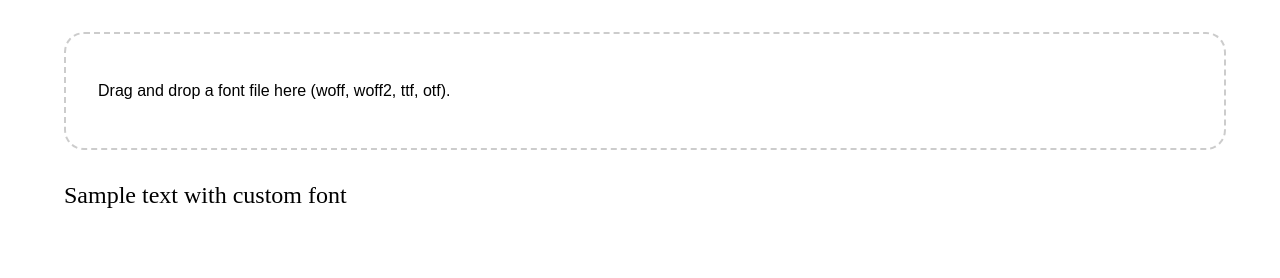
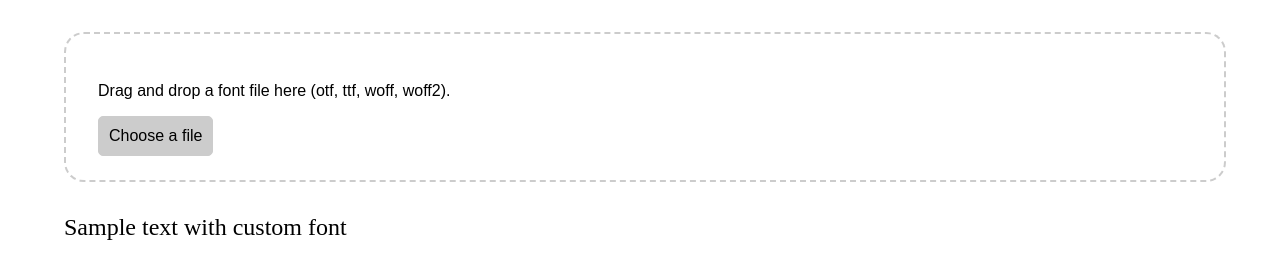
Before and after one commit to jokedewinter/matd, a plain HTML site: page _upload/index.html in a window 1280 px wide. Drawn offline with Linux system fonts and the light colour scheme.

Commit message:
Adding button for file upload

```diff
--- a/_upload/index.html
+++ b/_upload/index.html
@@ -9,9 +9,11 @@
 
 <body>
 
-    <div id="dropzone" class="dropzone">
-		<p>Drag and drop a font file here (woff, woff2, ttf, otf).</p>
-    </div>
+	<form id="dropzone" class="dropzone">
+		<p>Drag and drop a font file here (otf, ttf, woff, woff2).</p>
+		<label class="button" for="fileElem">Choose a file</label>
+		<input type="file" id="fileElem" accept=".otf, .ttf, .woff, .woff2" onchange="handlefiles(this.files)">
+	</form>
 
     <div class="text">
 		<p>Sample text with custom font</p>
--- a/_upload/screen.css
+++ b/_upload/screen.css
@@ -11,7 +11,7 @@ body {
 	height: 50px;
 	border: 2px dashed #ccc;
 	border-radius: 20px;
-	padding: 2em;
+	padding: 2em 2em 4em 2em;
 	margin-bottom: 2em;
 }
 
@@ -31,3 +31,20 @@ body {
 	font-size: 24px;
 	font-family: 'ProofingFont';
 }
+
+.button {
+  display: inline-block;
+  padding: 10px;
+  background: #ccc;
+  cursor: pointer;
+  border-radius: 5px;
+  border: 1px solid #ccc;
+}
+
+.button:hover {
+  background: #ddd;
+}
+
+#fileElem {
+  display: none;
+}
```
